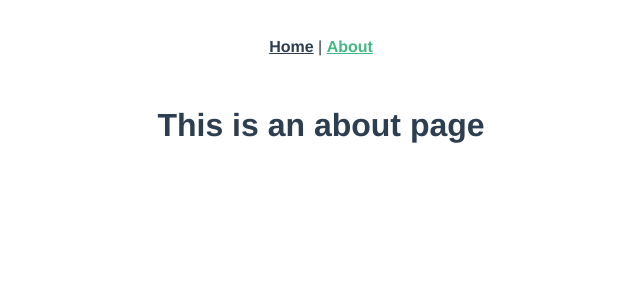
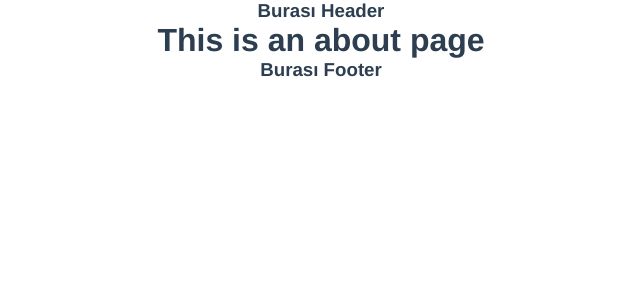
Before and after one commit to ertugrulsencer/air-blog, a Vue app: page /about in a window 1280 px wide. Shown: the top 300 px of the page, without its empty margins (319-959 px from the left). Built offline with nearby package versions, Linux system fonts and the light colour scheme.

Commit message:
Header, Footer added and Scss files created

```diff
--- a/src/App.vue
+++ b/src/App.vue
@@ -1,15 +1,20 @@
 <template>
-  <div id="app">
-    <div id="nav">
-      <router-link to="/">Home</router-link> |
-      <router-link to="/about">About</router-link>
-    </div>
+  <div class="wrapper">
+    <AppHeader />
     <router-view />
+    <AppFooter />
   </div>
 </template>
 
 <script>
+import Header from "@/components/shared/Header";
+import Footer from "@/components/shared/Footer";
 export default {
+  name: "App",
+  components: {
+    AppHeader: Header,
+    AppFooter: Footer,
+  },
   metaInfo: {
     titleTemplate: "%s | Air Blog",
     htmlAttrs: {
@@ -20,7 +25,7 @@ export default {
 </script>
 
 <style lang="scss">
-#app {
+.wrapper {
   font-family: Avenir, Helvetica, Arial, sans-serif;
   -webkit-font-smoothing: antialiased;
   -moz-osx-font-smoothing: grayscale;
--- /dev/null
+++ b/src/assets/scss/_app.scss
@@ -0,0 +1,14 @@
+@import "./variables";
+@import "./mixins";
+* {
+  padding: 0;
+  margin: 0;
+  box-sizing: border-box;
+  text-decoration: none;
+  outline: none;
+}
+html,
+body {
+  height: 100%;
+}
+@import "./globals";
--- /dev/null
+++ b/src/assets/scss/_globals.scss
@@ -0,0 +1,6 @@
+.container {
+  width: 90%;
+  max-width: 1280px;
+  margin-left: auto;
+  margin-right: auto;
+}
--- /dev/null
+++ b/src/assets/scss/_mixins.scss
@@ -0,0 +1,6 @@
+@mixin flex($x: center, $y: center, $direction: row) {
+  display: flex;
+  align-items: $y;
+  justify-content: $x;
+  flex-direction: $direction;
+}
--- /dev/null
+++ b/src/assets/scss/_variables.scss
@@ -0,0 +1,5 @@
+:root {
+  --primary: #4377e6;
+  --light: #f6f6f6;
+  --dark: #344434;
+}
--- /dev/null
+++ b/src/components/shared/Footer.vue
@@ -0,0 +1,11 @@
+<template>
+  <footer class="footer">
+    <h3>Burası Footer</h3>
+  </footer>
+</template>
+
+<script>
+export default {};
+</script>
+
+<style></style>
--- /dev/null
+++ b/src/components/shared/Header.vue
@@ -0,0 +1,11 @@
+<template>
+  <header class="header">
+    <h3>Burası Header</h3>
+  </header>
+</template>
+
+<script>
+export default {};
+</script>
+
+<style></style>
--- a/src/main.js
+++ b/src/main.js
@@ -4,6 +4,7 @@ import "./registerServiceWorker";
 import router from "./router";
 import store from "./store";
 import VueMeta from "vue-meta";
+import "./assets/scss/_app.scss";
 
 Vue.use(VueMeta);
 
--- a/src/views/Home.vue
+++ b/src/views/Home.vue
@@ -1,6 +1,5 @@
 <template>
   <div class="home">
-    <img alt="Vue logo" src="../assets/logo.png" />
     <HelloWorld msg="Welcome to Your Vue.js App" />
   </div>
 </template>
```
Also changed, not shown: src/assets/logo.png (deleted).
